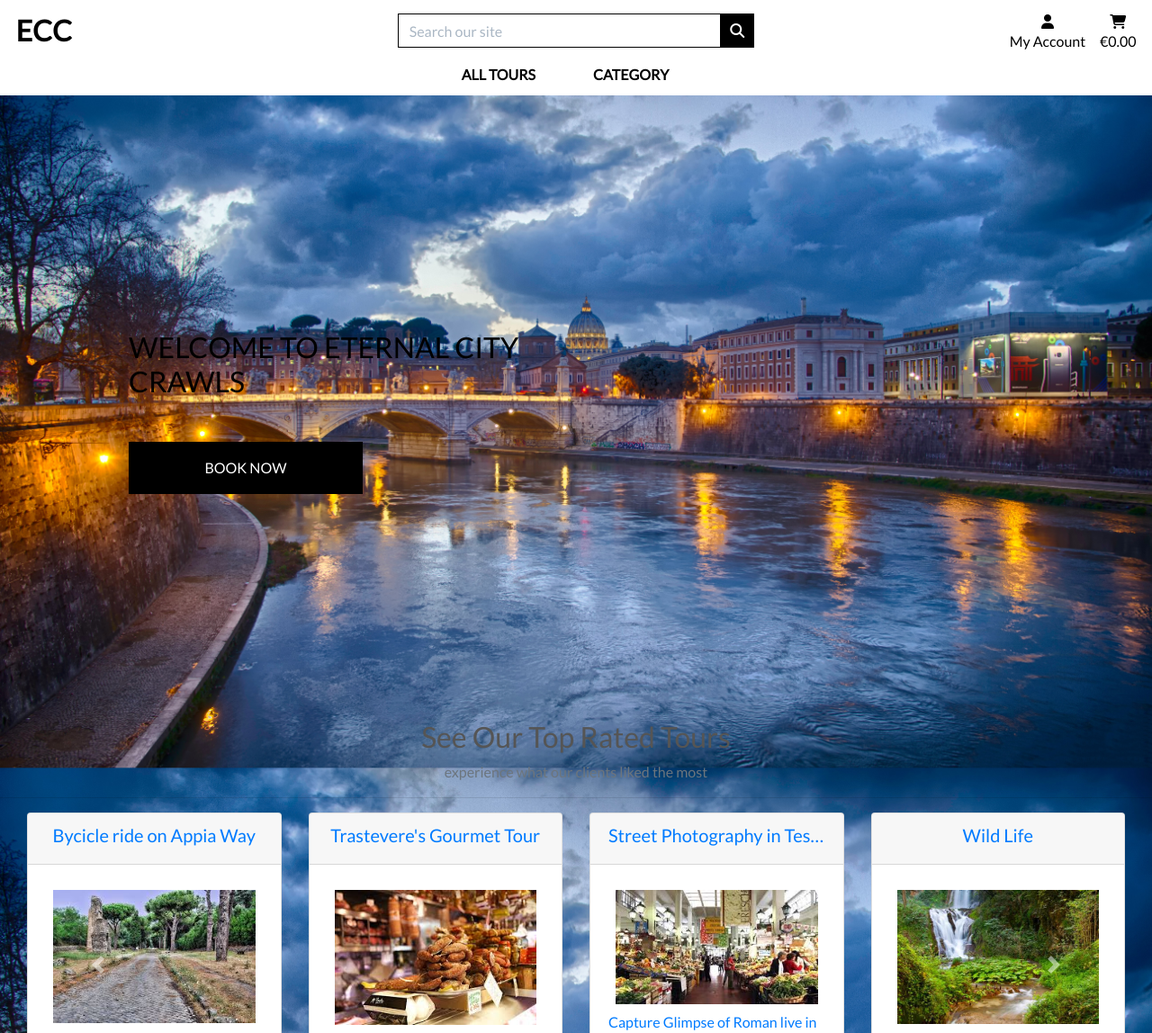
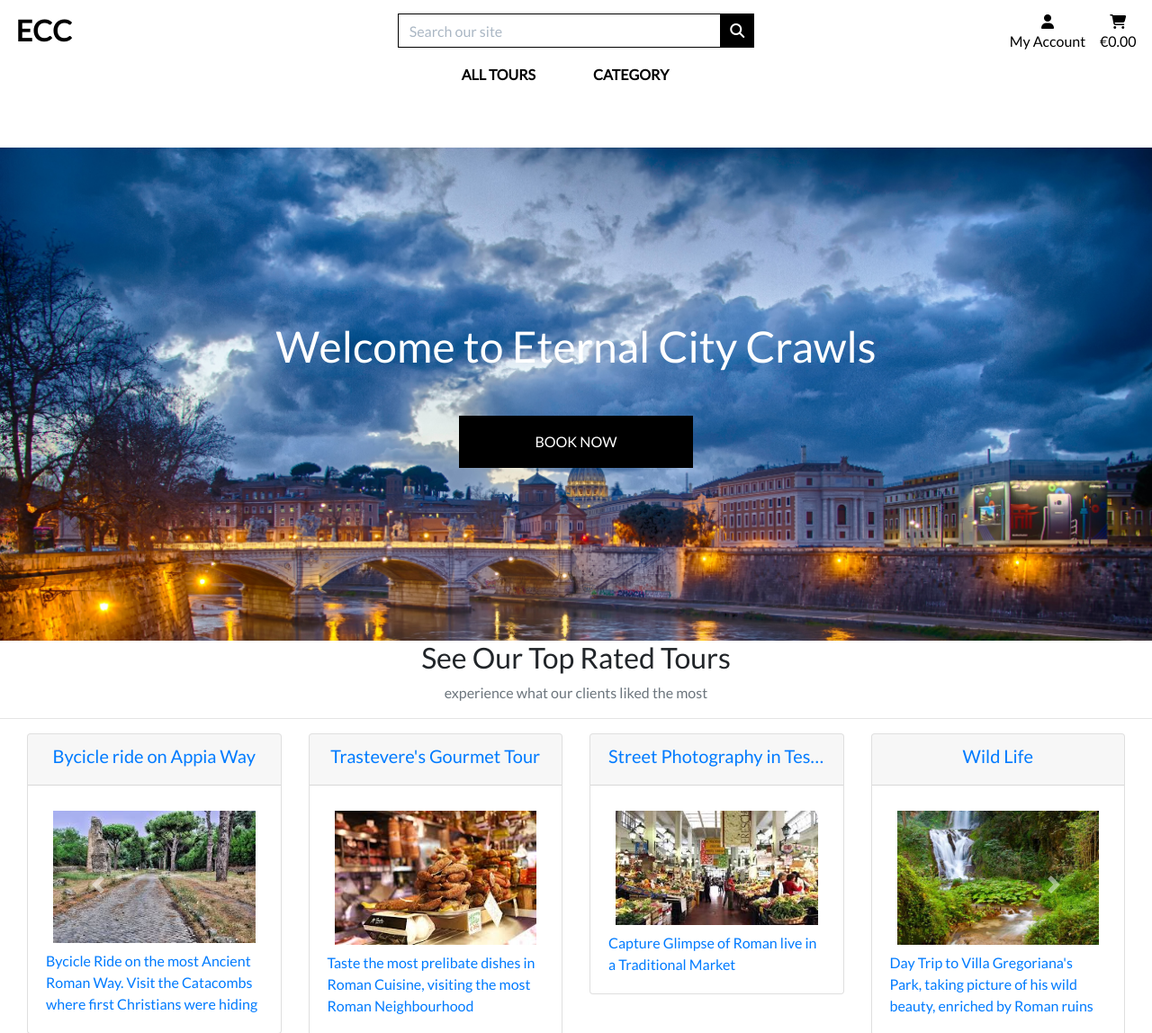
Before and after one commit to Code-Institute-Submissions/EternalCityCrawls, a Django app: page / in a window 1280 px wide. Shown: the top 1148 px of the page at 90% size. Run offline with Django 3.2, Linux system fonts and the light colour scheme; data comes from the database, SQL or seed files in the repository; some libraries are stand-ins or nearby versions.

Commit message:
setting the image as header

```diff
--- a/home/templates/home/home.html
+++ b/home/templates/home/home.html
@@ -10,20 +10,20 @@
 {% endblock %}
 
 {% block content %}
-    <div class="container h-100">
-        <div class="row h-100">
-            <div class="col-7 col-md-6 my-auto">
-                <h1 class="display-4 logo-font text-black">
-                    Welcome to Eternal City Crawls
-                </h1>
-                <div class="my-5">
-                    <h4>
-                        <a href="{% url 'tours' %}" class="shop-now-button btn btn-ls rounded-0 text-uppercase py-3">Book Now</a>
-                    </h4>
-                </div>
-            </div>
-        </div>
+<!-- Header -->
+<header class="master-head text-white text-center landing" id="landing">
+  <div class="overlay"></div>
+  <div class="container">
+    <div class="row">
+      <div class="col-xl-9 mx-auto">
+        <h1 class="mb-5"> Welcome to Eternal City Crawls
+        </h1>
+      </div>
     </div>
+    <!-- Search Bar -->
+    <a href="{% url 'tours' %}" class="shop-now-button btn btn-ls rounded-0 text-uppercase py-3">Book Now</a>
+  </div>
+</header>
 
     <section class="hot" id="hot">
         <div class="top-content">
--- a/static/css/main.css
+++ b/static/css/main.css
@@ -4,10 +4,6 @@ html {
 }
 
 body {
-	background: url('/media/christian-nordmark-2N-kwvSeU5U-unsplash.jpg') no-repeat center center fixed;
-	background-size: cover;
-    height: calc(100vh - 164px);
-    color: #555;
     font-family: "Lato";
 }
 
@@ -393,6 +389,30 @@ input[name='q']::placeholder {
 .increment-qty, .decrement-qty {
     padding: .25rem .5rem !important;
 }
+/*------------Landing ------------*/
+
+.master-head {
+    position: relative;
+    background-color: #343a40;
+    background: url('/media/christian-nordmark-2N-kwvSeU5U-unsplash.jpg');
+    background-size: cover;
+    padding-top: 8rem;
+    padding-bottom: 8rem;
+  }
+
+  .master-head .overlay {
+    position: absolute;
+    background-color: #212529;
+    height: 100%;
+    width: 100%;
+    top: 0;
+    left: 0;
+    opacity: 0.3;
+  }
+
+  .master-head h1 {
+    font-size: 2rem;
+  }
 
 /* --------------------------------- Media queries Carousels*/
 
```
